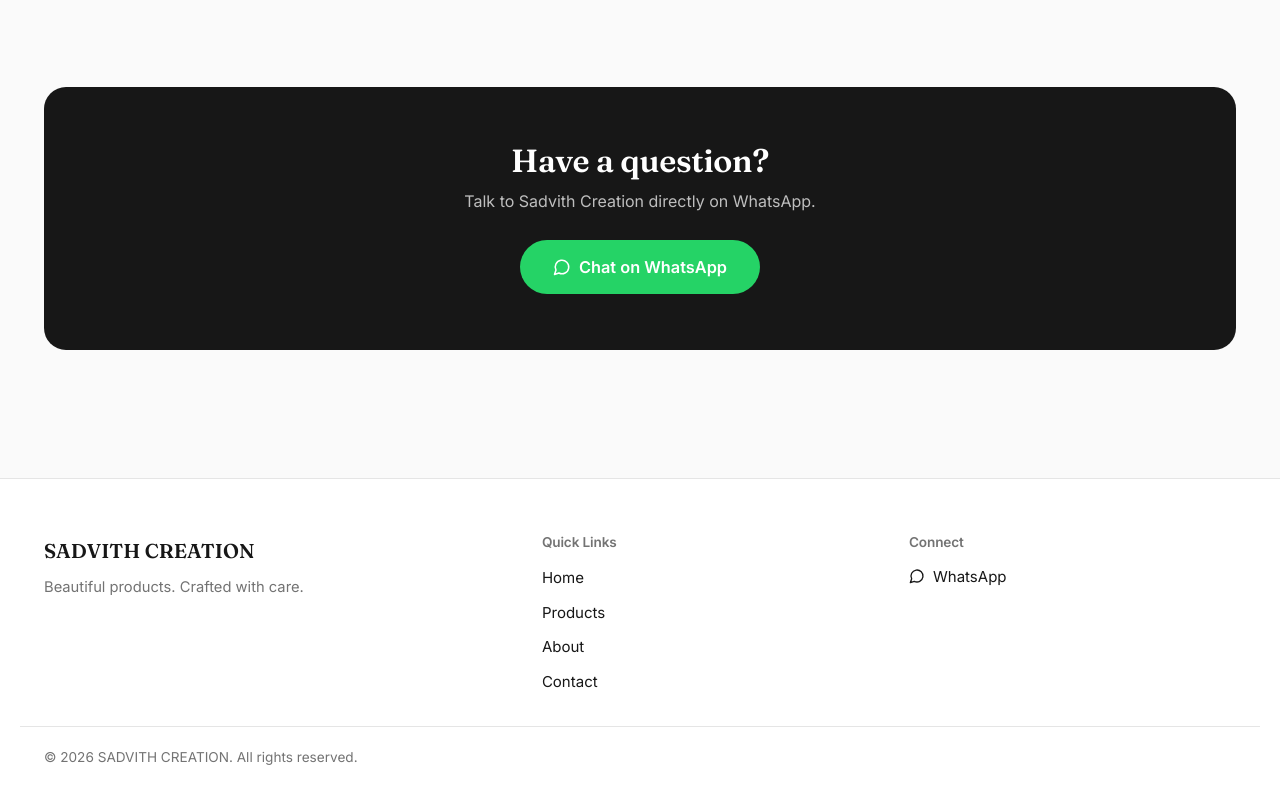
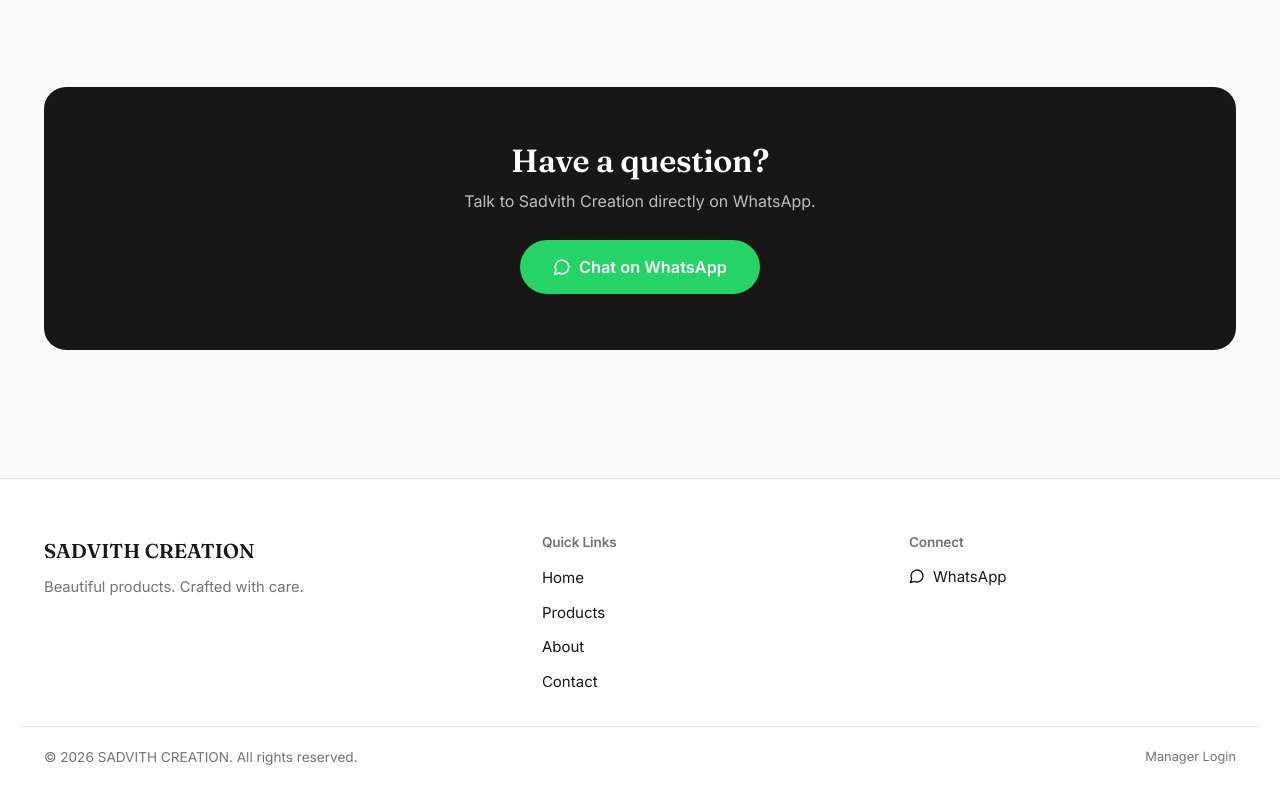
Before and after one commit to shriaigal/sadhvith_creation, a React (Vite) app in the folder frontend/: page / in a window 1280 px wide. Shown: the part 1442-2230 px from the top of the page. Built offline with nearby package versions, Linux system fonts and the light colour scheme; no server answers.

Commit message:
your changes

```diff
--- a/frontend/src/components/Footer.jsx
+++ b/frontend/src/components/Footer.jsx
@@ -69,9 +69,9 @@ export default function Footer() {
         <p>
           © {year} {config.brandName}. All rights reserved.
         </p>
-        {/* <Link to="/manager/login" className="footer-manager-link">
+        <Link to="/manager/login" className="footer-manager-link">
           Manager Login
-        </Link> */}
+        </Link>
       </div>
     </footer>
   );
```
